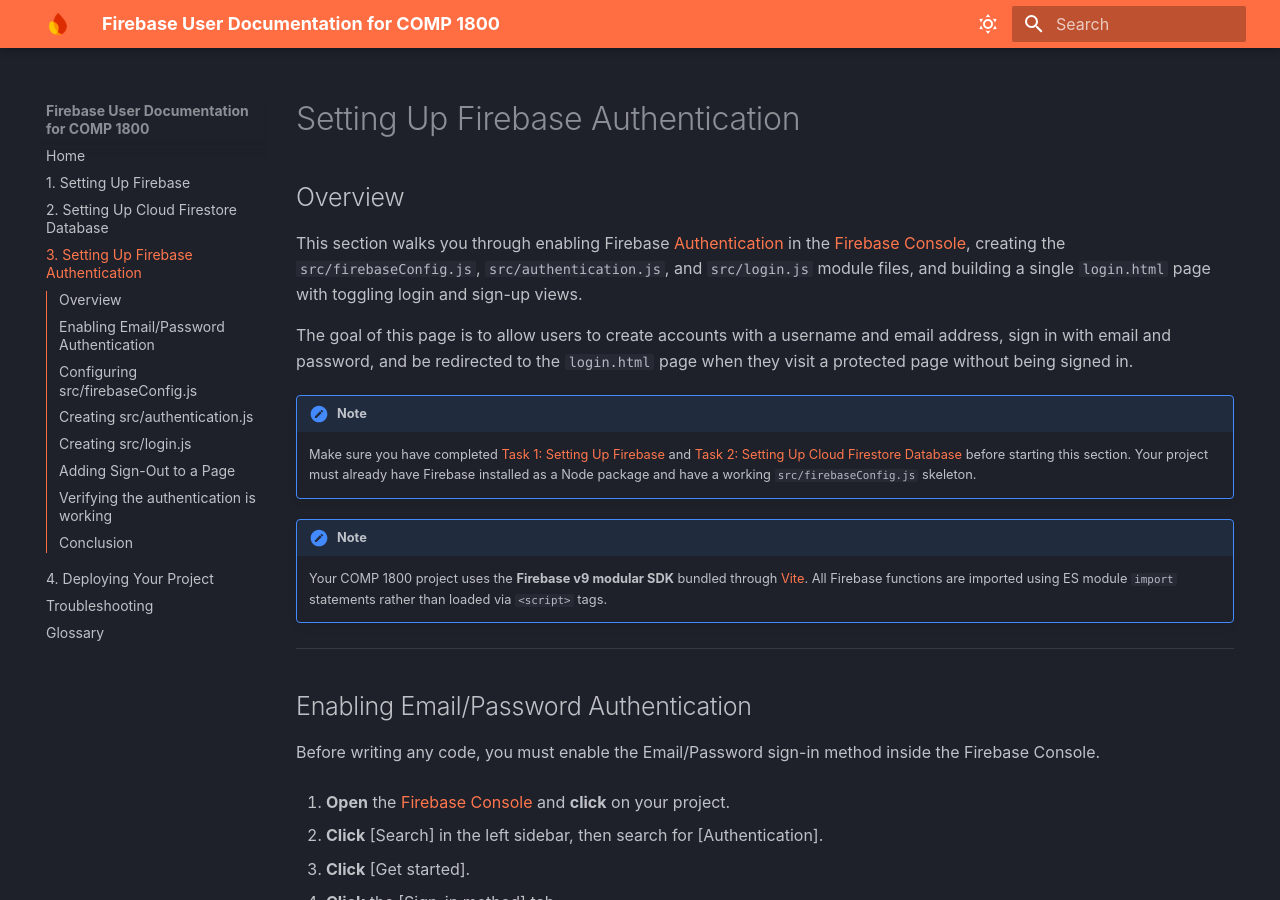
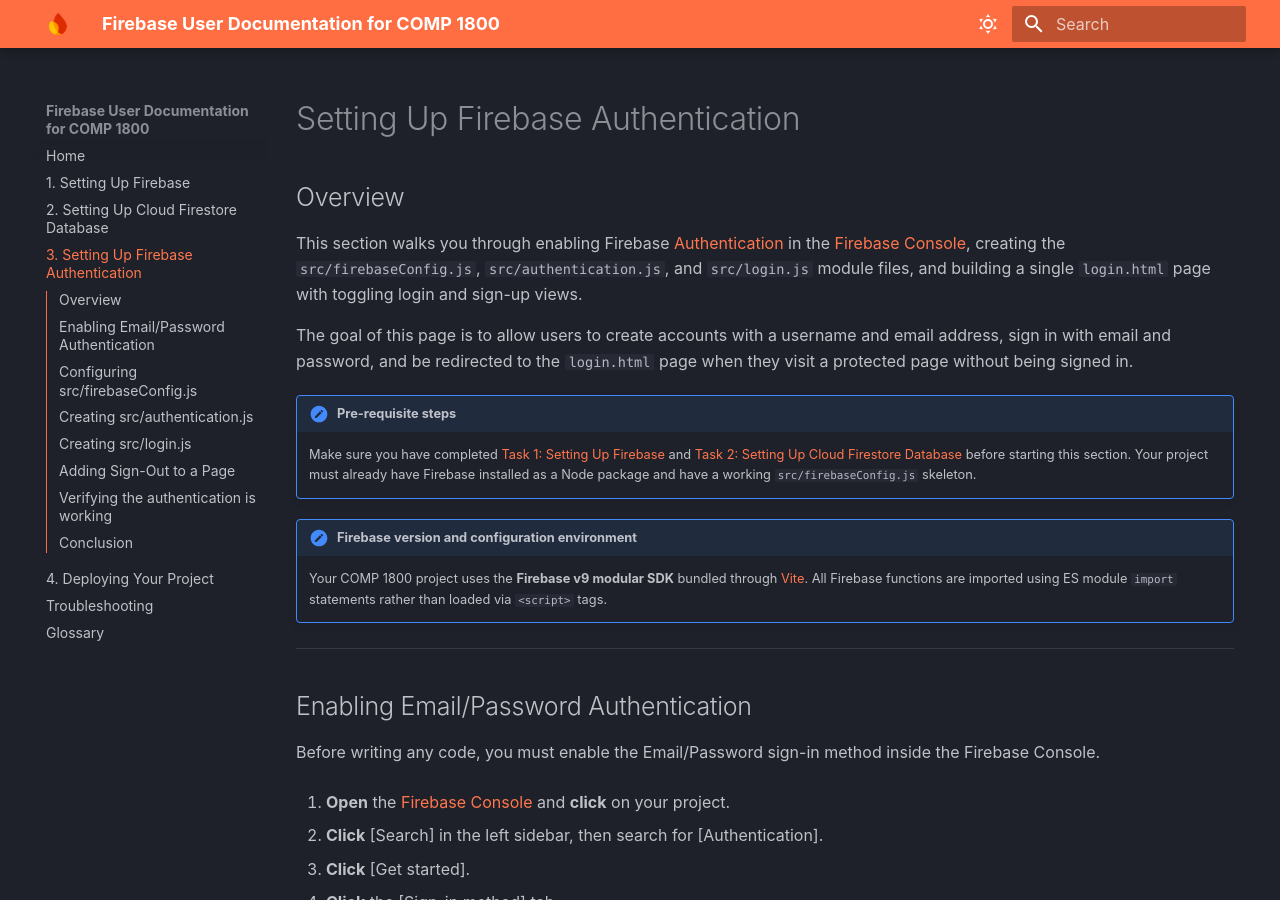
Before and after one commit to jameeel01/MKDOCS, an MkDocs documentation site: the page built from docs/task3_authentication.md, in a window 1280 px wide and 900 px high. Built offline with MkDocs 1.6.1 and Material for MkDocs 9.7.7, drawn with Linux system fonts in a browser that asks for light colours; some web fonts are replaced.

Commit message:
Change not headers for task3

```diff
--- a/docs/task3_authentication.md
+++ b/docs/task3_authentication.md
@@ -6,13 +6,13 @@
 
 The goal of this page is to allow users to create accounts with a username and email address, sign in with email and password, and be redirected to the `login.html` page when they visit a protected page without being signed in.
 
-!!! note
+!!! note "Pre-requisite steps"
     Make sure you have completed [Task 1: Setting Up Firebase](task1_firebase_setup.md)
     and [Task 2: Setting Up Cloud Firestore Database](task2_firestore_setup.md)
     before starting this section. Your project must already have Firebase installed
     as a Node package and have a working `src/firebaseConfig.js` skeleton.
 
-!!! note
+!!! note "Firebase version and configuration environment"
     Your COMP 1800 project uses the **Firebase v9 modular SDK** bundled through [Vite](glossary.md#vite). All Firebase functions are imported using ES module `import` statements rather than loaded via `<script>` tags.
 ---
 
```
